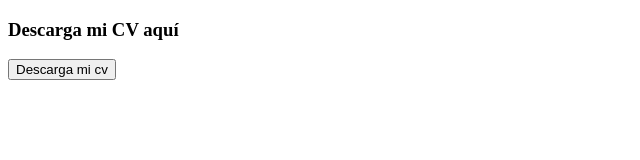
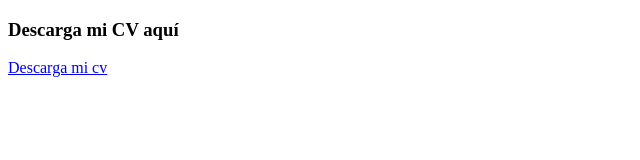
Before and after one commit to luis-ao/bootcamp-java, a plain HTML site: page html/08-boton-de-descargar.html in a window 1280 px wide. Shown: the whole page, without its empty margins (0-640 px from the left). Drawn offline with Linux system fonts and the light colour scheme.

Commit message:
Actualización 02

```diff
--- a/html/08-boton-de-descargar.html
+++ b/html/08-boton-de-descargar.html
@@ -8,9 +8,9 @@
     <h3>Descarga mi CV aquí</h3>
 
     <a href="assets/pruebacv.pdf" download="micv.pdf">
-        <button>
+        <p>
             Descarga mi cv
-        </button>
+        </p>
     </a>
 
 
```
